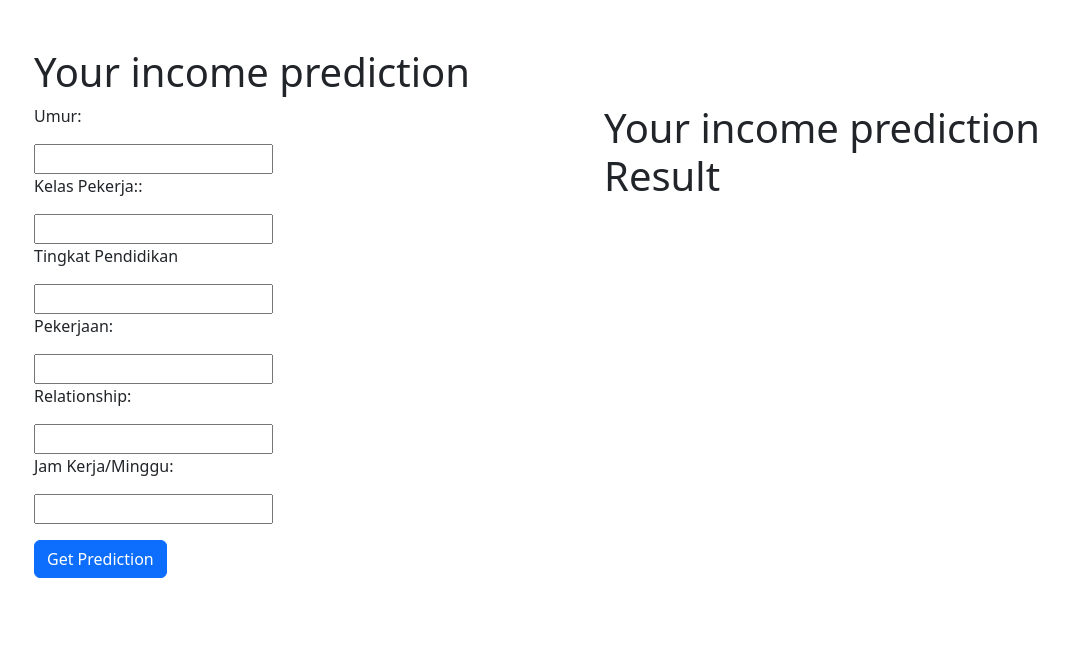
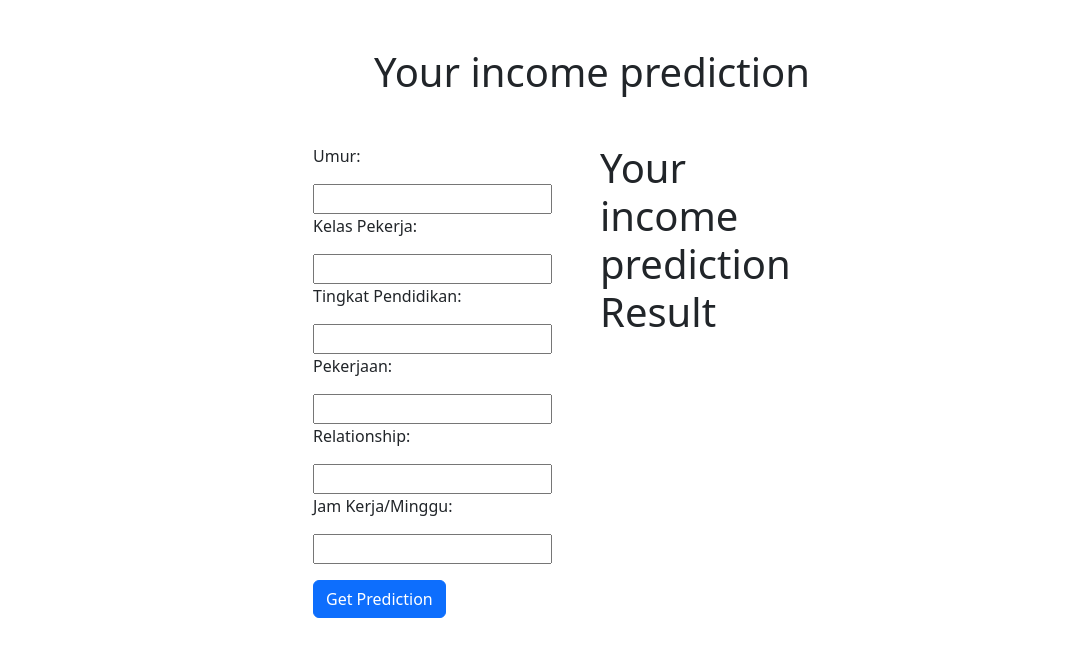
Before and after one commit to FadelYang/income-prediction, a Django app: page / in a window 1280 px wide. Shown: the top 657 px of the page, without its empty margins (48-1116 px from the left). Run offline with Django 4.2, Linux system fonts and the light colour scheme.

Commit message:
fix(home): Fix Home Layout

```diff
--- a/income_prediction_app/templates/index.html
+++ b/income_prediction_app/templates/index.html
@@ -5,13 +5,18 @@
     <meta http-equiv="X-UA-Compatible" content="IE=edge">
     <meta name="viewport" content="width=device-width, initial-scale=1.0">
     <link href="https://cdn.jsdelivr.net/npm/bootstrap@5.3.0-alpha3/dist/css/bootstrap.min.css" rel="stylesheet" integrity="sha384-KK94CHFLLe+nY2dmCWGMq91rCGa5gtU4mk92HdvYe+M/SXH301p5ILy+dN9+nJOZ" crossorigin="anonymous">
+    <style>
+        .form-content{
+            width: 50%;
+        }
+    </style>
     <title>Predict Your Income - web</title>
 </head>
 <body class="container mt-5">
-    <p class="h1">Your income prediction</p>
+    <p class="h1 text-center">Your income prediction</p>
 
-    <div class="row">
-        <div class="col-6">
+    <div class="d-flex my-5 mx-auto form-content">
+        <di class="me-5">
             <form action="{% url 'result' %}">
                 {% csrf_token %}
 
@@ -19,11 +24,11 @@
                 <input type="text" name="umur">
                 <br>
 
-                <p>Kelas Pekerja::</p>
+                <p>Kelas Pekerja:</p>
                 <input type="text" name="kelas_pekerjaan">
                 <br>
 
-                <p>Tingkat Pendidikan</p>
+                <p>Tingkat Pendidikan:</p>
                 <input type="text" name="tingkat_pendidikan">
                 <br>
 
@@ -41,8 +46,8 @@
 
                 <input type="submit" value="Get Prediction" class="btn btn-primary mt-3"/>
             </form>
-        </div>
-        <div class="col-6">
+        </di my-5v>
+        <div class="me-5">
             <p class="h1">Your income prediction Result</p>
 
             <div class="mt-3">
@@ -51,9 +56,6 @@
         </div>
     </div>
 
-
-
-
     <script src="https://cdn.jsdelivr.net/npm/bootstrap@5.3.0-alpha3/dist/js/bootstrap.bundle.min.js" integrity="sha384-ENjdO4Dr2bkBIFxQpeoTz1HIcje39Wm4jDKdf19U8gI4ddQ3GYNS7NTKfAdVQSZe" crossorigin="anonymous"></script>
 </body>
 </html>
--- a/income_prediction_app/views.py
+++ b/income_prediction_app/views.py
@@ -16,7 +16,7 @@ def getPredictions(umur, kelas_pekerjaan, tingkat_pendidikan, pekerjaan, relatio
     prediction_output = numpy.array_str(prediciton)
 
     if prediction_output == "['<=50K']":
-        return 'Your income is <-50K'
+        return 'Your income is <=50K'
     elif prediction_output == "['>50K']":
         return 'Your income is >50K'
     else:
```
